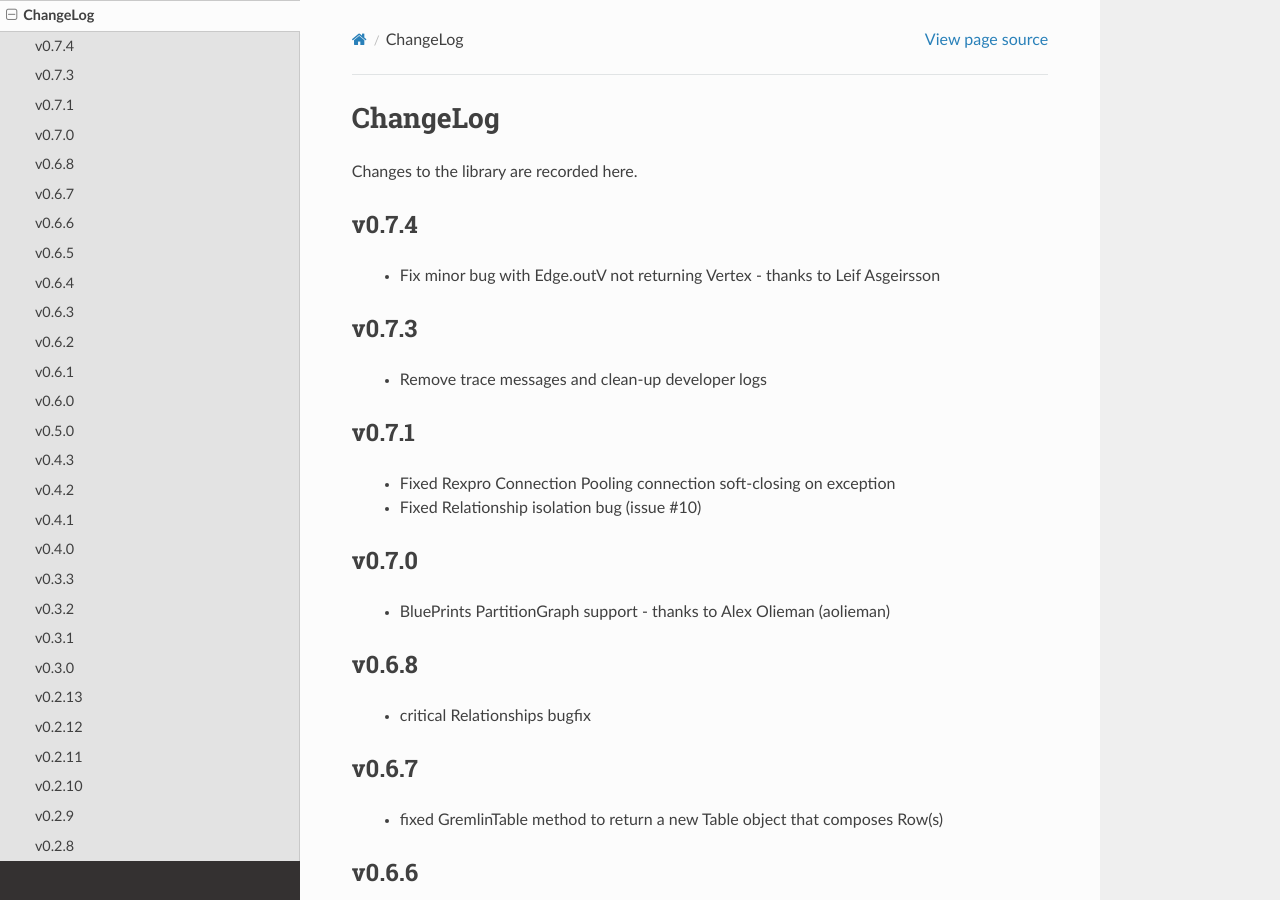
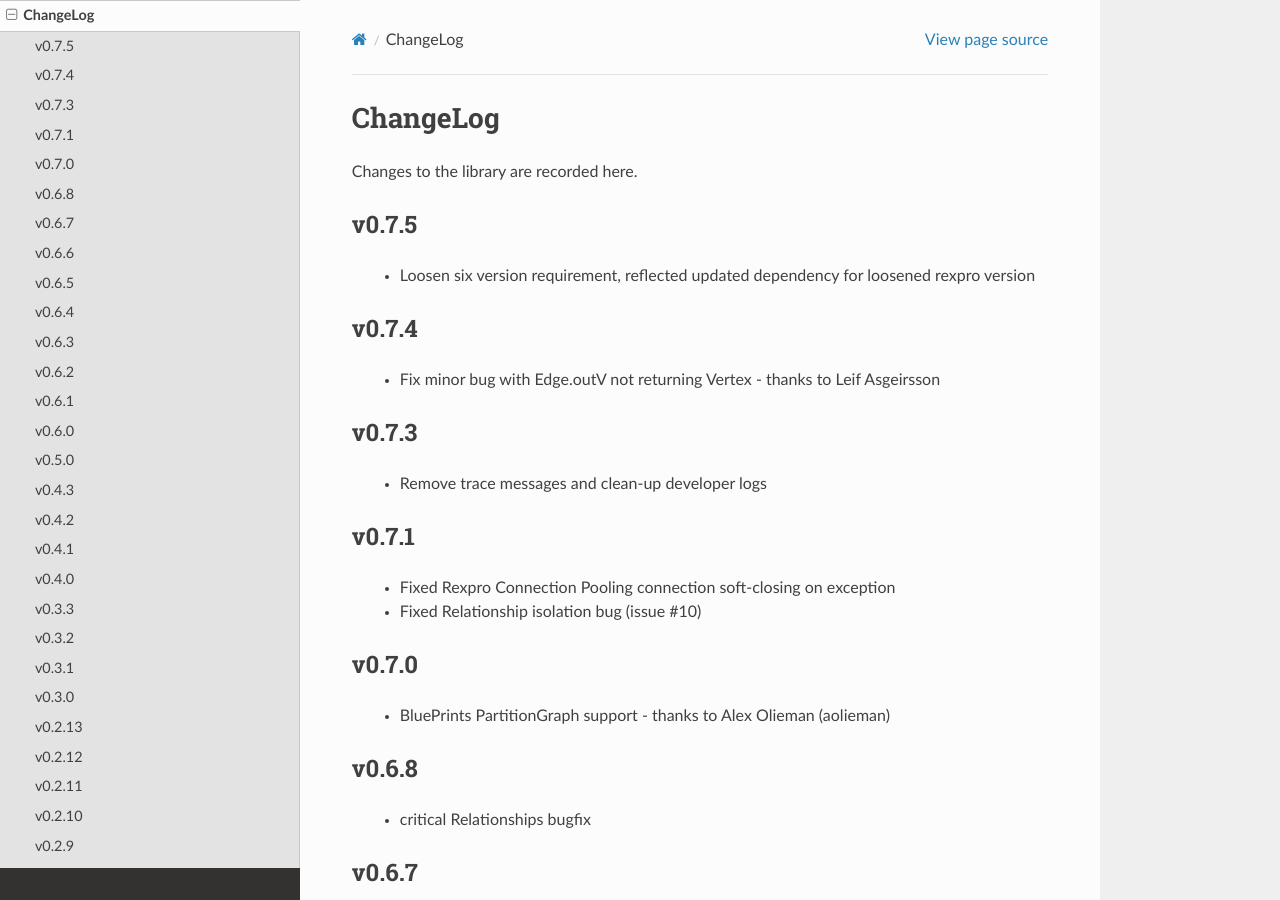
Before and after one commit to platinummonkey/mogwai, a Sphinx documentation site: the page built from docs/changelog.rst, in a window 1280 px wide and 900 px high. Built offline with Sphinx 7.4.7 and the Read the Docs theme 2.0.0, drawn with Linux system fonts in a browser that asks for light colours.

Commit message:
version bump

```diff
--- a/docs/changelog.rst
+++ b/docs/changelog.rst
@@ -4,6 +4,10 @@ ChangeLog
 =========
 
 Changes to the library are recorded here.
+
+v0.7.5
+------
+  * Loosen six version requirement, reflected updated dependency for loosened rexpro version
 
 v0.7.4
 ------
```
Also changed, not shown: 1 other file.
